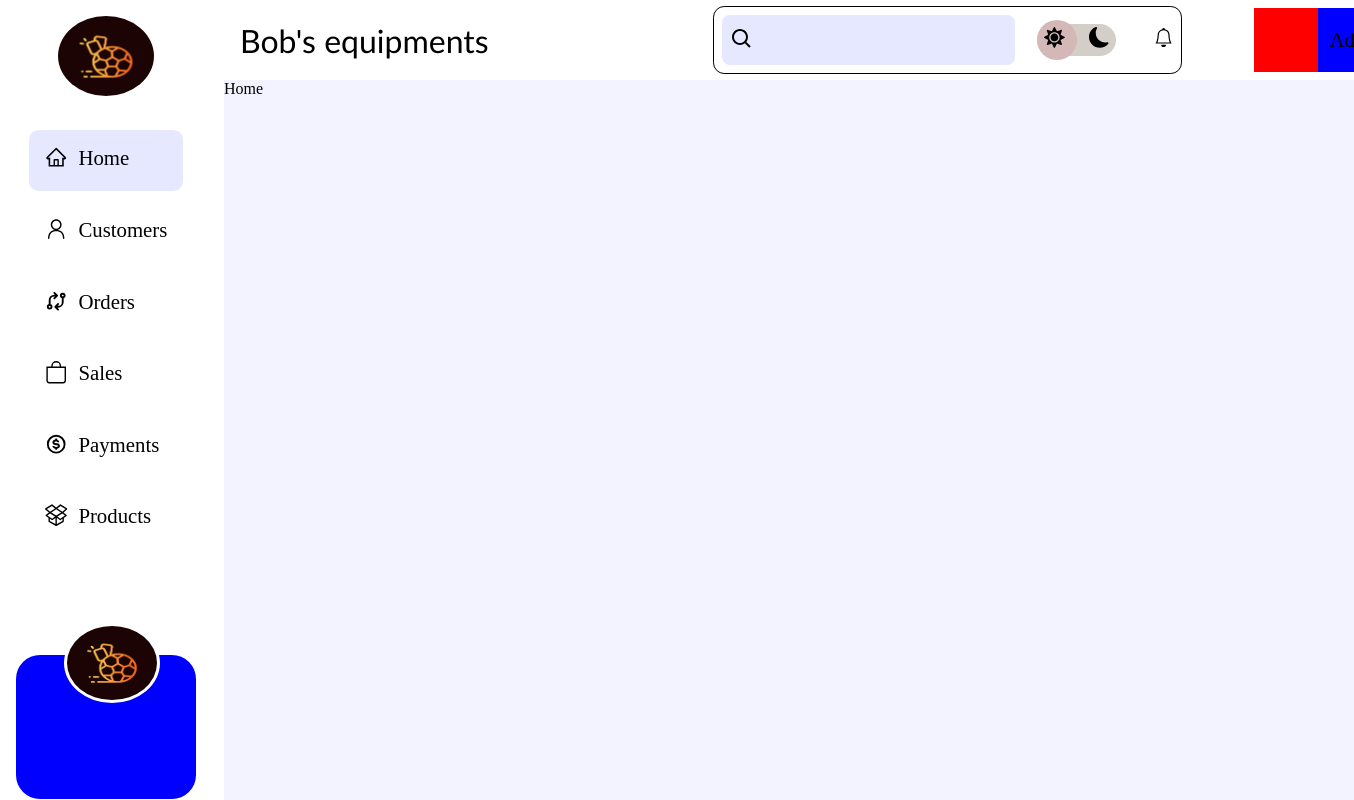
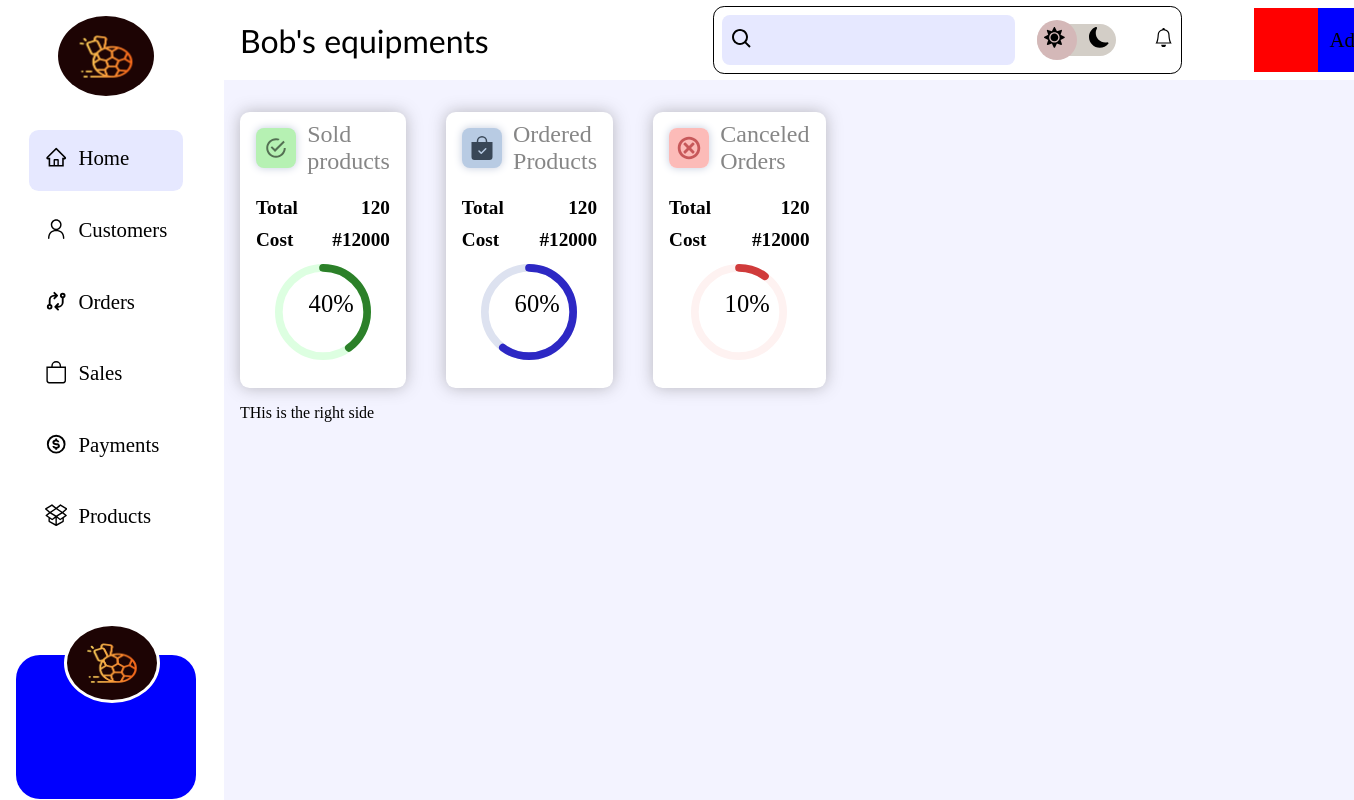
Before and after one commit to Walexz01/bob-sport, a React (Create React App) app in the folder client/: page / in a window 1280 px wide. Shown: the whole page, 1354 px wide, since content can reach past the window. Built offline with nearby package versions, Linux system fonts and the light colour scheme.

Commit message:
complete the top section of the right side in the home page with contains the details card

```diff
--- a/client/src/App.css
+++ b/client/src/App.css
@@ -4,6 +4,12 @@
   list-style: none;
   box-sizing: border-box;
   text-decoration: none;
+}
+:root{
+  --card__shadow: 0rem 0rem 1rem rgba(87, 84, 84, 0.39);
+  --icon__shadow: 0rem 0rem .5rem #c4ccdd;
+  --color__muted:rgba(0, 0, 0, 0.473);
+
 }
 .App{
   display: grid;
@@ -233,6 +239,15 @@ nav{
   height: 100%;
   width: 4rem;
 }
-.text{
+.page_container{
   margin-top: 5rem;
 }
+
+
+/* this is the style for the card component */
+.card{
+  background: white;
+  border-radius: .6rem;
+  box-shadow: var(--card__shadow);
+  padding: 1rem;
+}
--- a/client/src/Pages/Home/Home.jsx
+++ b/client/src/Pages/Home/Home.jsx
@@ -1,9 +1,34 @@
 import React from 'react'
+import Storeinfo from '../../components/Storeinfo'
+// import Circular_progress
 import "./home.css"
+
+
+
 
 const Home = () => {
   return (
-    <div>Home</div>
+    <div className='home_page_container'>
+      {/* this is the right side for the home page */}
+      <div className="right">
+
+        <div className="right__top__container">
+          {/* store__info__cards */}
+          <Storeinfo/>
+        </div>
+
+        <div className="recent__orders">
+
+        </div>
+        THis is the right side
+      </div>
+
+      {/* this is the left side for the home page */}
+      <div className="left">
+        Thiis is the left side
+      </div>
+
+    </div>
   )
 }
 
--- a/client/src/Pages/Home/home.css
+++ b/client/src/Pages/Home/home.css
@@ -0,0 +1,78 @@
+.home_page_container{
+    display: grid;
+    grid-template-columns: auto 30rem;
+    gap: 2rem;
+    padding: 1rem;
+}
+
+.right__top__container{
+    margin-top: 2rem;
+    display: grid;
+    grid-template-columns: repeat(3,1fr);
+    gap: 2.5rem;
+    padding: 4rem 0 1rem 0;
+}
+.card__title{
+    display: flex;
+    align-items: center;
+    gap: .7rem;
+    height: 2.5rem;
+}
+.card__title span{
+    font-size: 1.5rem;
+    padding: .5rem;
+    display: inline-flex;
+    align-items: center;
+    border-radius:  .5rem;
+    box-shadow: var(--icon__shadow);
+}
+.card__title{
+    font-size: 1.5rem;
+    color: var(--color__muted);
+    font-weight: 500;
+}
+
+.card__details{
+    padding-top: 1.5rem;
+}
+
+.card__detail{
+    display: flex;
+    height: 2rem;
+    align-items: center;
+    justify-content: space-between;
+}
+
+.card__details{
+    font-size: 1.2rem;
+    font-weight: 550;
+}
+.sold__products_cards .card__title span{
+    background: #b6f1b3;
+    color: #547053;
+}
+.ordered__products_cards .card__title span{
+    background: #b8cbe3;
+    color: #394757;
+}
+.cancel_orders_cards .card__title span{
+    background: #fba6a2c2;
+    color: #c7585a;
+}
+
+
+.circle{
+    width: 6rem;
+    cursor: pointer;
+    height: 7rem;
+}
+.CircularProgressbar-text{
+    transform: translateX(-15%) !important;
+    font-size: 1.6rem !important;
+    font-weight: 500;
+}
+
+
+.circular__progress{
+text-align: center;
+}
--- /dev/null
+++ b/client/src/UI/Card/Card.jsx
@@ -0,0 +1,11 @@
+import React from 'react'
+
+const Card = ({className,children}) => {
+  return (
+    <div className={` card ${className}`}>
+        {children}
+    </div>
+  )
+}
+
+export default Card
--- /dev/null
+++ b/client/src/components/Progress.jsx
@@ -0,0 +1,38 @@
+import React from 'react'
+import { CircularProgressbar, buildStyles } from 'react-circular-progressbar';
+
+const Progress = ({percentage,trailColor,pathColor}) => {
+  return (
+    <>
+
+<CircularProgressbar className='circle'
+  value={`${percentage}`}
+  text={`${percentage}%`}
+  styles={buildStyles({
+    // Rotation of path and trail, in number of turns (0-1)
+    rotation: 1,
+
+    // Whether to use rounded or flat corners on the ends - can use 'butt' or 'round'
+    strokeLinecap: 'round',
+
+    // Text size
+    textSize: '1.5rem',
+
+    // How long animation takes to go from one percentage to another, in seconds
+    pathTransitionDuration: 0.5,
+
+    // Can specify path transition in more detail, or remove it entirely
+    // pathTransition: 'none',
+
+    // Colors
+    pathColor: `${pathColor}`,
+    textColor: 'black',
+    trailColor: `${trailColor}`,
+    backgroundColor: '#3e98c7',
+  })}
+/>
+    </>
+  )
+}
+
+export default Progress
--- /dev/null
+++ b/client/src/components/Storeinfo.jsx
@@ -0,0 +1,99 @@
+import React from 'react'
+import {GiCancel} from 'react-icons/gi'
+import {BsBagCheckFill} from 'react-icons/bs'
+import {IoMdCheckmarkCircleOutline} from 'react-icons/io'
+import Progress from '../components/Progress'
+import Card from '../UI/Card/Card'
+
+const Storeinfo = () => {
+  return (
+    <>
+        <Card className='sold__products_cards'>
+              {/* this containthe title of the card */}
+              <div className="card__title">
+              <span><IoMdCheckmarkCircleOutline/></span>
+              Sold products
+              </div>
+              {/* this containthe details about the card */}
+
+              <div className="card__details">
+
+                <div className="card__detail">
+                  <div className="card__details--title">Total</div>
+                  <div className="card__details--value">120</div>
+                </div>
+
+                <div className="card__detail">
+                  <div className="card__details--title">Cost</div>
+                  <div className="card__details--value">#12000</div>
+                </div>
+
+              </div>
+              <div className="circular__progress">
+                <Progress percentage= '40'trailColor='#ddffe1' pathColor='#2c8029'/>
+              </div>
+
+            </Card>
+          {/* ordered__products_cards */}
+
+            <Card className='ordered__products_cards'>
+              {/* this containthe title of the card */}
+              <div className="card__title">
+              <span><BsBagCheckFill/></span>
+              Ordered Products
+              </div>
+              {/* this containthe details about the card */}
+
+              <div className="card__details">
+
+                <div className="card__detail">
+                  <div className="card__details--title">Total</div>
+                  <div className="card__details--value">120</div>
+                </div>
+
+                <div className="card__detail">
+                  <div className="card__details--title">Cost</div>
+                  <div className="card__details--value">#12000</div>
+                </div>
+
+              </div>
+              <div className="circular__progress">
+              <Progress percentage= '60'trailColor='#dde2f0' pathColor='#2d28c4'/>
+              </div>
+
+            </Card>
+
+          {/* ordered__products_cards */}
+
+            <Card className='cancel_orders_cards'>
+              {/* this containthe title of the card */}
+              <div className="card__title">
+              <span><GiCancel/></span>
+              Canceled Orders
+              </div>
+              {/* this containthe details about the card */}
+
+              <div className="card__details">
+
+                <div className="card__detail">
+                  <div className="card__details--title">Total</div>
+                  <div className="card__details--value">120</div>
+                </div>
+
+                <div className="card__detail">
+                  <div className="card__details--title">Cost</div>
+                  <div className="card__details--value">#12000</div>
+                </div>
+
+              </div>
+              <div className="circular__progress">
+              <Progress percentage= '10'trailColor='#fef2f1' pathColor='#d03b3b'/>
+              </div>
+
+            </Card>
+
+    </>
+  )
+}
+
+export default Storeinfo
```
